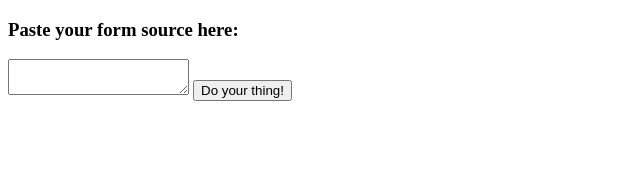
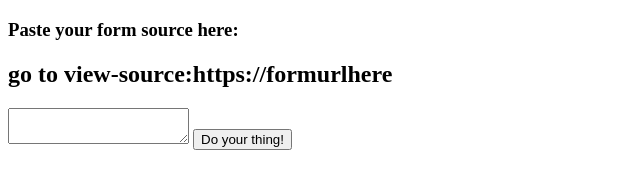
Before and after one commit to xtoazt/Form-Unblocker, a plain HTML site: page index.html in a window 1280 px wide. Shown: the whole page, without its empty margins (0-640 px from the left). Drawn offline with Linux system fonts and the light colour scheme.

Commit message:
Update index.html

```diff
--- a/index.html
+++ b/index.html
@@ -38,6 +38,7 @@
 
 <body>
   <h3>Paste your form source here:</h3>
+  <h2>go to view-source:https://formurlhere</h2>
   <textarea id="form_source"></textarea>
   <button id="yourthing">Do your thing!</button>
   <br>
```
